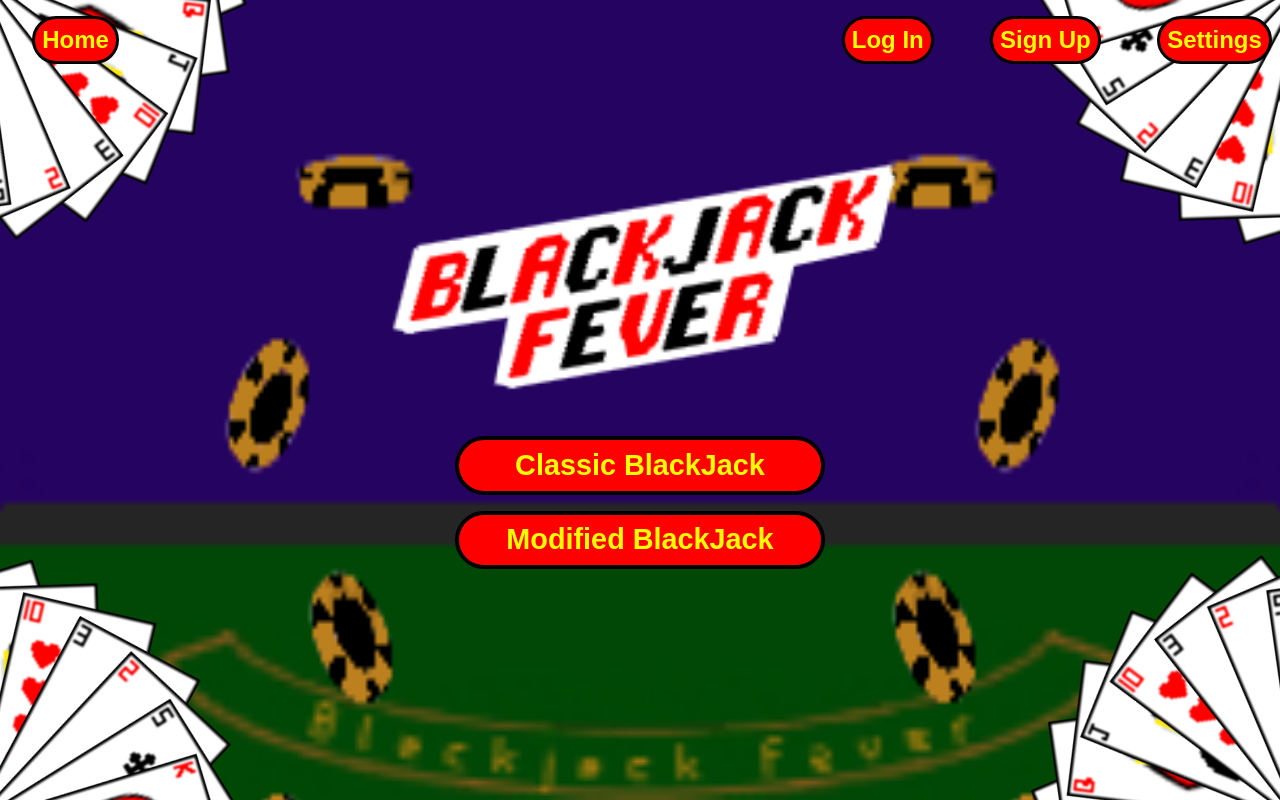
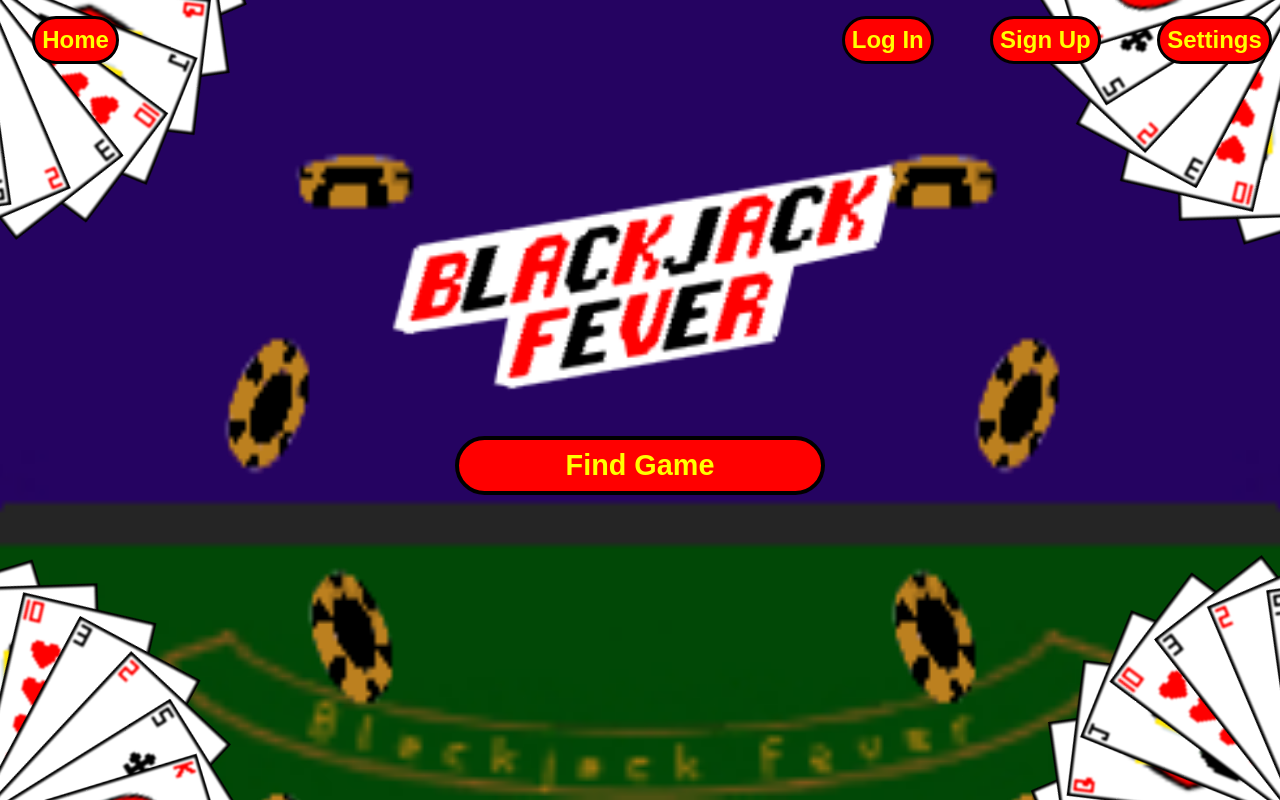
Before and after one commit to JP0-5/software-project-T7, a Flask app: page / in a window 1280 px wide. Run offline with Flask 3, Linux system fonts and the light colour scheme.

Commit message:
Created a single games list page with a filter for classic or modified mode

```diff
--- a/src/app.py
+++ b/src/app.py
@@ -119,23 +119,18 @@ def logout():
     session.clear()
     return redirect(url_for('main'))
 
-@app.route("/classic")
-def classic():
+@app.route("/games", methods = ['GET', 'POST'])
+def games():
+    query = "SELECT * FROM games WHERE finished = 0 ORDER BY game_id;"
+    form = GamesFilter()
     db=get_db()
-    games = db.execute(''' SELECT * FROM games WHERE game_mode = 0 AND finished = 0 ORDER BY game_id ;''').fetchall()
-    games = [list(row) for row in games]
-    length=len(games)
-    form=gameSearchForm()
-    return render_template("classic.html", title = "Classic BlackJack",games=games,length=length,form=form)
 
-@app.route("/modified")
-def modified():
-    db=get_db()
-    games = db.execute(''' SELECT * FROM games WHERE game_mode = 1 AND finished = 0 ORDER BY game_id ;''').fetchall()
-    games = [list(row) for row in games]
-    length=len(games)
-    form=gameSearchForm()
-    return render_template("modified.html", title = "Modified BlackJack",games=games,length=length,form=form)
+    if form.validate_on_submit() and form.game_mode.data != "-1":
+        games = db.execute("SELECT * FROM games WHERE finished = 0 AND game_mode = ? ORDER BY game_id;", (form.game_mode.data,))
+    else:
+        games = db.execute("SELECT * FROM games WHERE finished = 0 ORDER BY game_id;")
+
+    return render_template("game_list.html", title = "BlackJack Fever",games=games,form=form)
 
 
 @app.route("/play/<game_id>")
--- a/src/forms.py
+++ b/src/forms.py
@@ -19,6 +19,6 @@ class LoginForm(FlaskForm):
     submit = SubmitField('Log In')
 
 
-class gameSearchForm(FlaskForm):
-    game_title = StringField('Game Title or ID: ')
-    submit=SubmitField('Search')
+class GamesFilter(FlaskForm):
+    game_mode = SelectField("Game Mode", choices=[(-1, "All"), (0, "Classic"), (1, "Modified")], validators=[InputRequired()])
+    submit = SubmitField("Filter")
--- a/src/static/styles.css
+++ b/src/static/styles.css
@@ -169,7 +169,7 @@ header .reg_nav{
 
 }
 
-#classic_games{
+#games_list{
 
     display: flex;
     flex-direction: column;
@@ -231,7 +231,7 @@ font-family: Arial, Helvetica, sans-serif;
 margin-left:auto;
 color:yellow}
 
-#classic_box{
+#games_box {
     background-color: rgba(255, 255, 255, 0.8);
     padding:2em;
     margin-left:25%;
--- a/src/templates/main.html
+++ b/src/templates/main.html
@@ -52,8 +52,7 @@
 
             <a class = "logo" href="/"><img src="{{ url_for('static', filename='bjf logo.png')}}"></a>
             <section class = "modes">
-                <a  href="/classic">Classic BlackJack</a>
-                <a  href="/modified">Modified BlackJack</a>
+                <a  href="{{ url_for('games') }}">Find Game</a>
             </section>
 
         </main>
```
Also changed, not shown: src/templates/classic.html (deleted, +0 -31 lines), src/templates/game_list.html (added, +43 -0 lines), src/templates/modified.html (deleted, +0 -31 lines).
